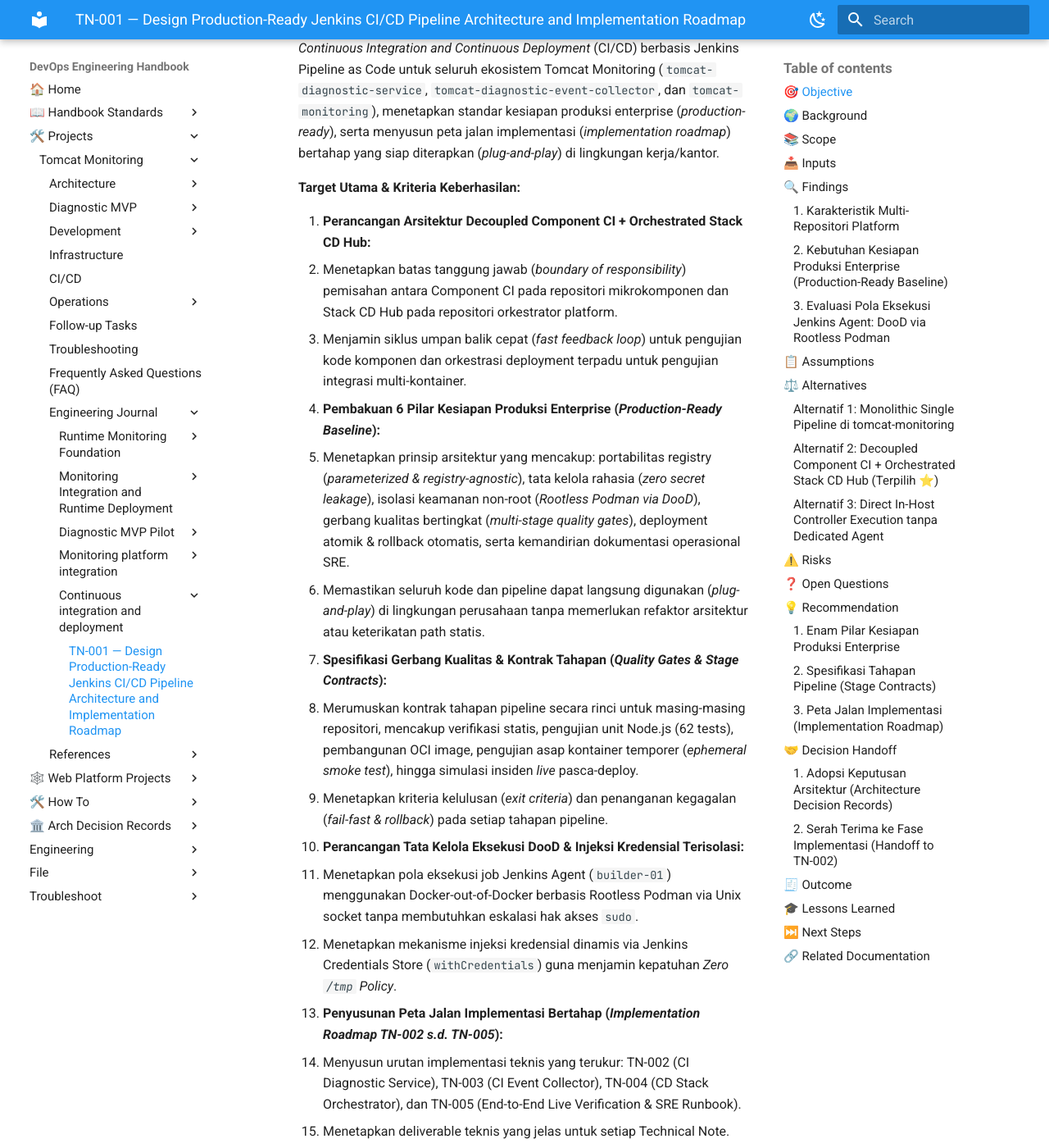
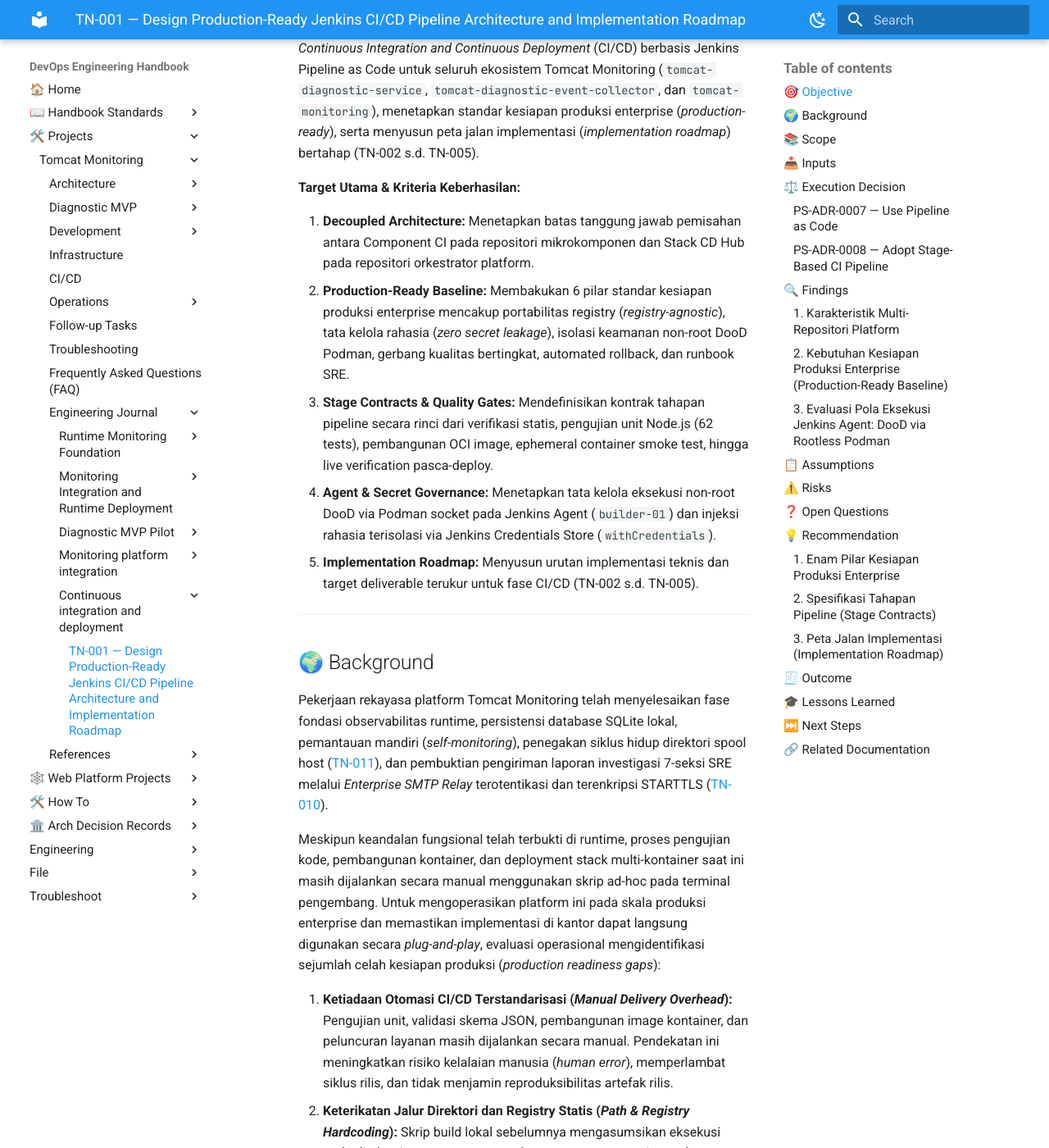
Before and after one commit to edkas07-oss/devops-handbook, an MkDocs documentation site: the page built from docs/projects/tomcat-monitoring/engineering-journal/continuous-integration-and-deployment/TN-001-design-production-ready-jenkins-cicd-pipeline-architecture.md, in a window 1280 px wide and 1400 px high, scrolled down 1009 px. Shown: the whole window at 82% size. Built offline with MkDocs 1.6.1 and Material for MkDocs 9.7.7, drawn with Linux system fonts in a browser that asks for light colours; some of the changed text lies outside the part shown.

Commit message:
docs(journal): adopt Execution Decision pattern and clean Objective numbering in TN-001

```diff
--- a/docs/projects/tomcat-monitoring/engineering-journal/continuous-integration-and-deployment/TN-001-design-production-ready-jenkins-cicd-pipeline-architecture.md
+++ b/docs/projects/tomcat-monitoring/engineering-journal/continuous-integration-and-deployment/TN-001-design-production-ready-jenkins-cicd-pipeline-architecture.md
@@ -17,25 +17,15 @@
 
 ## 🎯 Objective
 
-Menuntaskan backlog **`TASK-TM-019` (Perancangan Arsitektur Jenkins CI/CD Pipeline & Implementation Roadmap)** dengan merumuskan arsitektur resmi *Continuous Integration and Continuous Deployment* (CI/CD) berbasis Jenkins Pipeline as Code untuk seluruh ekosistem Tomcat Monitoring (`tomcat-diagnostic-service`, `tomcat-diagnostic-event-collector`, dan `tomcat-monitoring`), menetapkan standar kesiapan produksi enterprise (*production-ready*), serta menyusun peta jalan implementasi (*implementation roadmap*) bertahap yang siap diterapkan (*plug-and-play*) di lingkungan kerja/kantor.
+Menuntaskan backlog **`TASK-TM-019` (Perancangan Arsitektur Jenkins CI/CD Pipeline & Implementation Roadmap)** dengan merumuskan arsitektur resmi *Continuous Integration and Continuous Deployment* (CI/CD) berbasis Jenkins Pipeline as Code untuk seluruh ekosistem Tomcat Monitoring (`tomcat-diagnostic-service`, `tomcat-diagnostic-event-collector`, dan `tomcat-monitoring`), menetapkan standar kesiapan produksi enterprise (*production-ready*), serta menyusun peta jalan implementasi (*implementation roadmap*) bertahap (TN-002 s.d. TN-005).
 
 **Target Utama & Kriteria Keberhasilan:**
 
-1. **Perancangan Arsitektur Decoupled Component CI + Orchestrated Stack CD Hub:**
-   - Menetapkan batas tanggung jawab (*boundary of responsibility*) pemisahan antara Component CI pada repositori mikrokomponen dan Stack CD Hub pada repositori orkestrator platform.
-   - Menjamin siklus umpan balik cepat (*fast feedback loop*) untuk pengujian kode komponen dan orkestrasi deployment terpadu untuk pengujian integrasi multi-kontainer.
-2. **Pembakuan 6 Pilar Kesiapan Produksi Enterprise (*Production-Ready Baseline*):**
-   - Menetapkan prinsip arsitektur yang mencakup: portabilitas registry (*parameterized & registry-agnostic*), tata kelola rahasia (*zero secret leakage*), isolasi keamanan non-root (*Rootless Podman via DooD*), gerbang kualitas bertingkat (*multi-stage quality gates*), deployment atomik & rollback otomatis, serta kemandirian dokumentasi operasional SRE.
-   - Memastikan seluruh kode dan pipeline dapat langsung digunakan (*plug-and-play*) di lingkungan perusahaan tanpa memerlukan refaktor arsitektur atau keterikatan path statis.
-3. **Spesifikasi Gerbang Kualitas & Kontrak Tahapan (*Quality Gates & Stage Contracts*):**
-   - Merumuskan kontrak tahapan pipeline secara rinci untuk masing-masing repositori, mencakup verifikasi statis, pengujian unit Node.js (62 tests), pembangunan OCI image, pengujian asap kontainer temporer (*ephemeral smoke test*), hingga simulasi insiden *live* pasca-deploy.
-   - Menetapkan kriteria kelulusan (*exit criteria*) dan penanganan kegagalan (*fail-fast & rollback*) pada setiap tahapan pipeline.
-4. **Perancangan Tata Kelola Eksekusi DooD & Injeksi Kredensial Terisolasi:**
-   - Menetapkan pola eksekusi job Jenkins Agent (`builder-01`) menggunakan Docker-out-of-Docker berbasis Rootless Podman via Unix socket tanpa membutuhkan eskalasi hak akses `sudo`.
-   - Menetapkan mekanisme injeksi kredensial dinamis via Jenkins Credentials Store (`withCredentials`) guna menjamin kepatuhan *Zero `/tmp` Policy*.
-5. **Penyusunan Peta Jalan Implementasi Bertahap (*Implementation Roadmap TN-002 s.d. TN-005*):**
-   - Menyusun urutan implementasi teknis yang terukur: TN-002 (CI Diagnostic Service), TN-003 (CI Event Collector), TN-004 (CD Stack Orchestrator), dan TN-005 (End-to-End Live Verification & SRE Runbook).
-   - Menetapkan deliverable teknis yang jelas untuk setiap Technical Note.
+1. **Decoupled Architecture:** Menetapkan batas tanggung jawab pemisahan antara Component CI pada repositori mikrokomponen dan Stack CD Hub pada repositori orkestrator platform.
+2. **Production-Ready Baseline:** Membakukan 6 pilar standar kesiapan produksi enterprise mencakup portabilitas registry (*registry-agnostic*), tata kelola rahasia (*zero secret leakage*), isolasi keamanan non-root DooD Podman, gerbang kualitas bertingkat, automated rollback, dan runbook SRE.
+3. **Stage Contracts & Quality Gates:** Mendefinisikan kontrak tahapan pipeline secara rinci dari verifikasi statis, pengujian unit Node.js (62 tests), pembangunan OCI image, ephemeral container smoke test, hingga live verification pasca-deploy.
+4. **Agent & Secret Governance:** Menetapkan tata kelola eksekusi non-root DooD via Podman socket pada Jenkins Agent (`builder-01`) dan injeksi rahasia terisolasi via Jenkins Credentials Store (`withCredentials`).
+5. **Implementation Roadmap:** Menyusun urutan implementasi teknis dan target deliverable terukur untuk fase CI/CD (TN-002 s.d. TN-005).
 
 ---
 
@@ -89,6 +79,41 @@ Pekerjaan perancangan arsitektur dan penyusunan roadmap CI/CD mencakup:
 
 ---
 
+## ⚖️ Execution Decision
+
+### PS-ADR-0007 — Use Pipeline as Code
+
+Refer to:
+
+- **[PS-ADR-0007 — Use Pipeline as Code](../../../../adr/personal-site/adr-records/PS-ADR-0007.md)**
+
+**Decision**
+
+Menyimpan seluruh definisi pipeline dalam repositori Git masing-masing komponen dan orkestrator (`Jenkinsfile`) menggunakan pendekatan *Pipeline as Code*.
+
+**Reason**
+
+- Menjadikan seluruh definisi workflow dan otomatisasi sebagai bagian integral dari version control Git.
+- Memungkinkan pipeline direview, diaudit, dan direproduksi secara konsisten langsung dari repositori.
+- Mengeliminasi konfigurasi skrip manual pada antarmuka web Jenkins (*Pipeline script from SCM*).
+
+### PS-ADR-0008 — Adopt Stage-Based CI Pipeline
+
+Refer to:
+
+- **[PS-ADR-0008 — Adopt Stage-Based CI Pipeline](../../../../adr/personal-site/adr-records/PS-ADR-0008.md)**
+
+**Decision**
+
+Menerapkan pembagian tahapan pipeline berbasis stage berurutan (*stage-based quality gates*) dengan prinsip *fail-fast*.
+
+**Reason**
+
+- Memberikan umpan balik cepat (*fast feedback loop*) saat terjadi kegagalan pada stage awal sebelum memicu build kontainer.
+- Memisahkan tahapan verifikasi statis, pengujian unit, packaging OCI image, hingga ephemeral container smoke test secara terisolasi dan deterministik.
+
+---
+
 ## 🔍 Findings
 
 ### 1. Karakteristik Multi-Repositori Platform
@@ -125,28 +150,6 @@ Evaluasi terhadap metode eksekusi kontainer di dalam pipeline Jenkins:
 | **A2 — Rootless Podman Runtime** | Agent eksekusi memiliki hak akses lokal ke daemon Rootless Podman tanpa eskalasi `sudo`. | User `eddywiyatno` terkonfigurasi subuid/subgid dan runtime Podman socket aktif. |
 | **A3 — Storage & Permission Boundary** | Host runtime menyediakan direktori persisten dengan izin `0700` untuk spool dan `0400` untuk berkas rahasia sertifikat. | Sesuai *Zero `/tmp` Policy* yang telah dibuktikan pada TN-010 dan TN-011. |
 | **A4 — Credential Isolation** | Rahasia operasional (seperti kredensial SASL) dikelola terpusat di Jenkins Credentials Store. | Injeksi rahasia dilakukan saat runtime via direktif `withCredentials`. |
-
----
-
-## ⚖️ Alternatives
-
-### Alternatif 1: Monolithic Single Pipeline di `tomcat-monitoring`
-Seluruh proses build dan pengujian ketiga repositori digabungkan ke dalam satu file `Jenkinsfile` tunggal.
-- **Kelebihan:** Hanya perlu mengelola satu job Jenkins.
-- **Kekurangan:** Menciptakan kopling erat antar repositori (*tight coupling*), memperlambat siklus feedback bagi developer komponen mikro, dan melanggar prinsip *Single Responsibility*.
-- **Status:** Ditolak ❌
-
-### Alternatif 2: Decoupled Component CI + Orchestrated Stack CD Hub (Terpilih ⭐)
-Memisahkan CI pada masing-masing repositori komponen dan memusatkan CD pada repositori orkestrator stack.
-- **Kelebihan:** Memisahkan tanggung jawab secara bersih, memberikan feedback cepat (hitungan detik) untuk perubahan unit, dan mendukung pengujian integrasi multi-kontainer menyeluruh secara independen.
-- **Kekurangan:** Memerlukan konfigurasi terstruktur untuk masing-masing job pipeline.
-- **Status:** Diterima ✅
-
-### Alternatif 3: Direct In-Host Controller Execution tanpa Dedicated Agent
-Eksekusi seluruh proses build langsung di dalam kontainer Jenkins Controller.
-- **Kelebihan:** Tidak memerlukan dedicated build agent.
-- **Kekurangan:** Membebani master controller (*noisy neighbor problem*), memperbesar risiko stabilitas controller, dan melanggar prinsip *best practice* Jenkins enterprise.
-- **Status:** Ditolak ❌
 
 ---
 
@@ -265,17 +268,6 @@ flowchart LR
 
 ---
 
-## 🤝 Decision Handoff
-
-### 1. Adopsi Keputusan Arsitektur (*Architecture Decision Records*)
-- **[PS-ADR-0007 — Use Pipeline as Code](../../../../adr/personal-site/adr-records/PS-ADR-0007.md):** Mengadopsi prinsip penyimpanan seluruh definisi pipeline dalam repositori Git (`Jenkinsfile`) agar konfigurasi dapat ditinjau, diverifikasi, dan dikelola bersama siklus rilis kode sumber.
-- **[PS-ADR-0008 — Adopt Stage-Based CI Pipeline](../../../../adr/personal-site/adr-records/PS-ADR-0008.md):** Mengadopsi pembagian tahapan pipeline berbasis stage berurutan (*stage-based quality gates*) dengan prinsip *fail-fast* sebelum rilis diterapkan ke runtime aktif.
-
-### 2. Serah Terima ke Fase Implementasi (*Handoff to TN-002*)
-Hasil perancangan ini menjadi acuan spesifikasi resmi untuk memulai pekerjaan implementasi pada **TN-002 (Implement Production-Ready CI Pipeline for `tomcat-diagnostic-service`)**.
-
----
-
 ## 🧾 Outcome
 
 1. **Arsitektur CI/CD Disahkan:** Model *Decoupled Component CI + Orchestrated Stack CD Hub* resmi disahkan sebagai standar arsitektur otomasi pengiriman perangkat lunak untuk platform Tomcat Monitoring.
```
